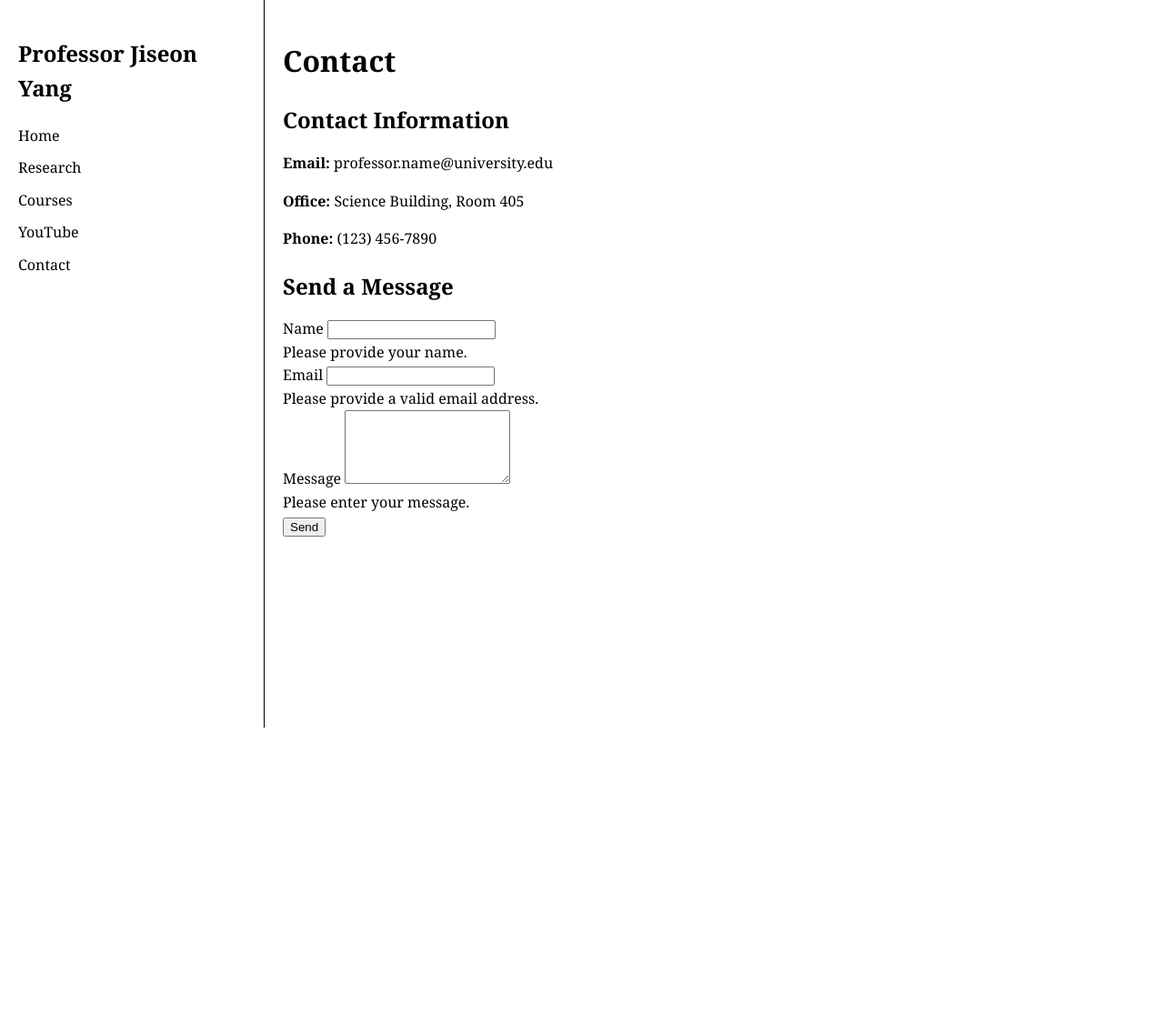
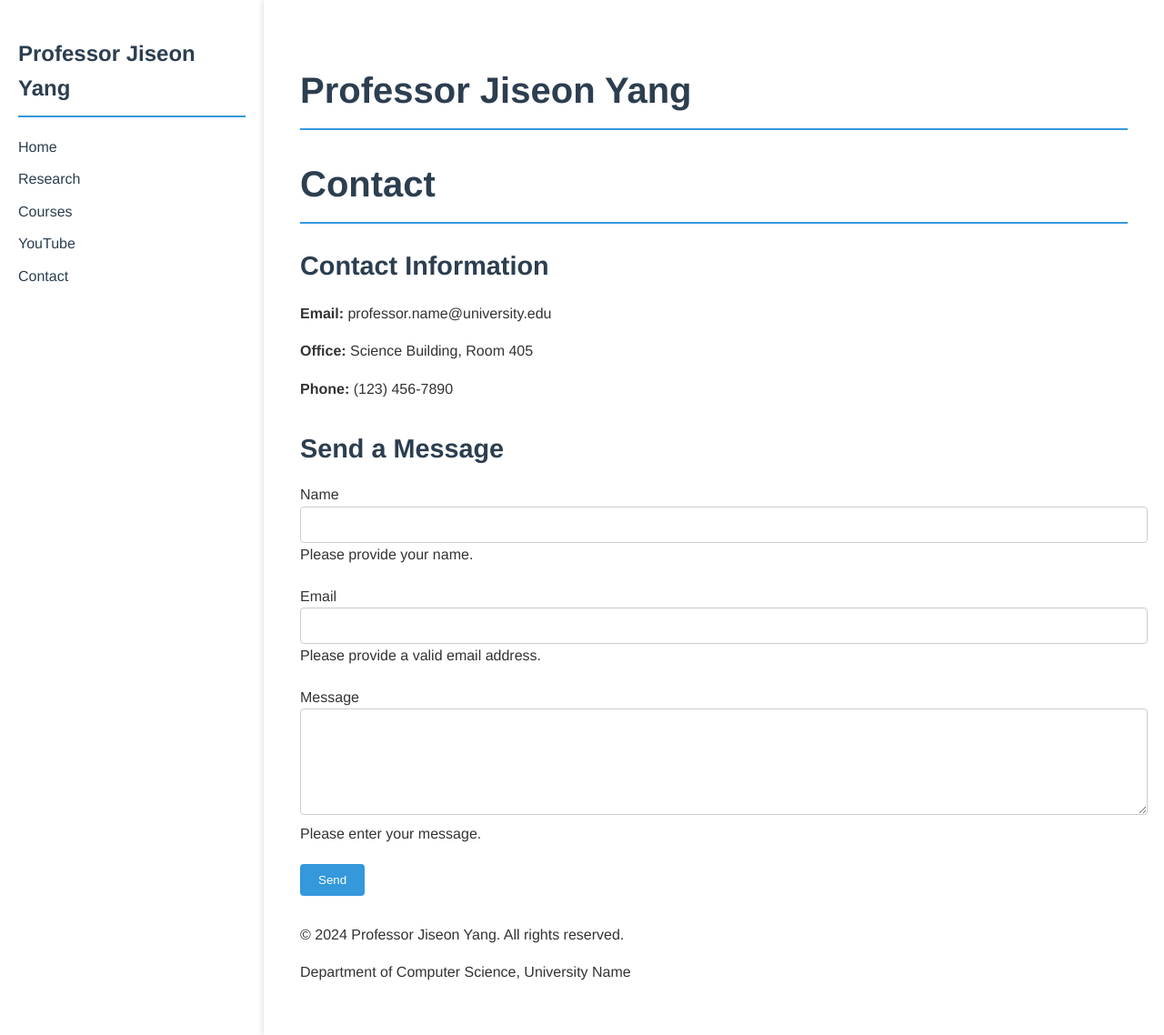
Before and after one commit to JoeSon19/JiseonYang, a Flask app: page /contact in a window 1280 px wide. Shown: the whole page at 91% size. Before the commit the page ends 800 px from the top, so only its background shows below. Run offline with Flask 3, Linux system fonts and the light colour scheme.

Commit message:
Agent step completed: Redesign the website to improve its visual appeal while maintaining simplicity

```diff
--- a/static/css/styles.css
+++ b/static/css/styles.css
@@ -1,8 +1,8 @@
 body {
-    font-family: Georgia, serif;
+    font-family: 'Helvetica Neue', Arial, sans-serif;
     line-height: 1.6;
-    color: #000;
-    background-color: #fff;
+    color: #333;
+    background-color: #f4f4f4;
     margin: 0;
     padding: 0;
 }
@@ -16,12 +16,15 @@ body {
     width: 250px;
     background-color: #fff;
     padding: 20px;
-    border-right: 1px solid #000;
+    box-shadow: 2px 0 5px rgba(0, 0, 0, 0.1);
 }
 
 .sidebar h1 {
     font-size: 1.5rem;
     margin-bottom: 20px;
+    color: #2c3e50;
+    border-bottom: 2px solid #3498db;
+    padding-bottom: 10px;
 }
 
 .sidebar ul {
@@ -34,28 +37,113 @@ body {
 }
 
 .sidebar a {
-    color: #000;
+    color: #2c3e50;
     text-decoration: none;
+    transition: color 0.3s ease;
 }
 
 .sidebar a:hover {
-    text-decoration: underline;
+    color: #3498db;
 }
 
 .content {
     flex-grow: 1;
-    padding: 20px;
+    padding: 40px;
+    background-color: #fff;
+    box-shadow: -2px 0 5px rgba(0, 0, 0, 0.1);
 }
 
 h1, h2, h3, h4, h5, h6 {
     margin-bottom: 15px;
+    color: #2c3e50;
+}
+
+h1 {
+    font-size: 2.5rem;
+    border-bottom: 2px solid #3498db;
+    padding-bottom: 10px;
+}
+
+h2 {
+    font-size: 1.8rem;
 }
 
 a {
-    color: #000;
-    text-decoration: underline;
+    color: #3498db;
+    text-decoration: none;
+    transition: color 0.3s ease;
 }
 
 a:hover {
-    text-decoration: none;
+    color: #2980b9;
 }
+
+.section {
+    margin-bottom: 30px;
+}
+
+.card {
+    background-color: #fff;
+    border: 1px solid #e0e0e0;
+    border-radius: 5px;
+    padding: 20px;
+    margin-bottom: 20px;
+    box-shadow: 0 2px 5px rgba(0, 0, 0, 0.1);
+}
+
+.card-title {
+    font-size: 1.4rem;
+    margin-bottom: 10px;
+    color: #2c3e50;
+}
+
+.form-group {
+    margin-bottom: 20px;
+}
+
+.form-control {
+    width: 100%;
+    padding: 10px;
+    border: 1px solid #ccc;
+    border-radius: 4px;
+    font-size: 16px;
+}
+
+.btn {
+    display: inline-block;
+    padding: 10px 20px;
+    background-color: #3498db;
+    color: #fff;
+    border: none;
+    border-radius: 4px;
+    cursor: pointer;
+    transition: background-color 0.3s ease;
+}
+
+.btn:hover {
+    background-color: #2980b9;
+}
+
+.embed-responsive {
+    position: relative;
+    display: block;
+    width: 100%;
+    padding: 0;
+    overflow: hidden;
+}
+
+.embed-responsive::before {
+    content: "";
+    display: block;
+    padding-top: 56.25%;
+}
+
+.embed-responsive-item {
+    position: absolute;
+    top: 0;
+    bottom: 0;
+    left: 0;
+    width: 100%;
+    height: 100%;
+    border: 0;
+}
--- a/templates/base.html
+++ b/templates/base.html
@@ -19,7 +19,14 @@
             </ul>
         </nav>
         <main class="content">
+            <header>
+                <h1>{% block header %}Professor Jiseon Yang{% endblock %}</h1>
+            </header>
             {% block content %}{% endblock %}
+            <footer>
+                <p>&copy; 2024 Professor Jiseon Yang. All rights reserved.</p>
+                <p>Department of Computer Science, University Name</p>
+            </footer>
         </main>
     </div>
     <script src="{{ url_for('static', filename='js/script.js') }}"></script>
```
Also changed, not shown: image.png (deleted).
